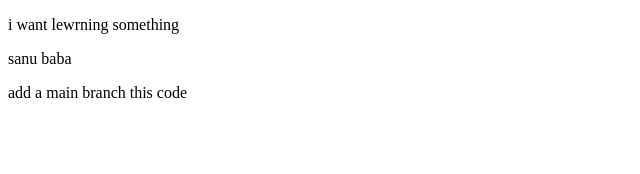
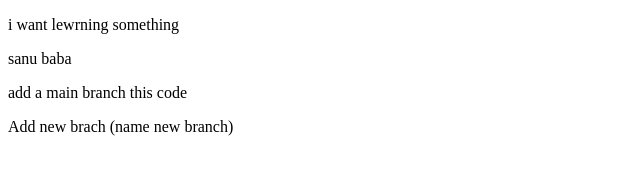
Before and after one commit to kadasantha/Youtube-test-kd, a plain HTML site: page index.html in a window 1280 px wide. Shown: the whole page, without its empty margins (0-640 px from the left). Drawn offline with Linux system fonts and the light colour scheme.

Commit message:
add somethingtonew branch

```diff
--- a/index.html
+++ b/index.html
@@ -9,5 +9,6 @@
     <p>i want lewrning something</p>
     <p>  sanu baba</p>
     <p>add a main branch this code</p>
+    <p>Add new brach (name new branch)</p>
 </body>
 </html>
```
